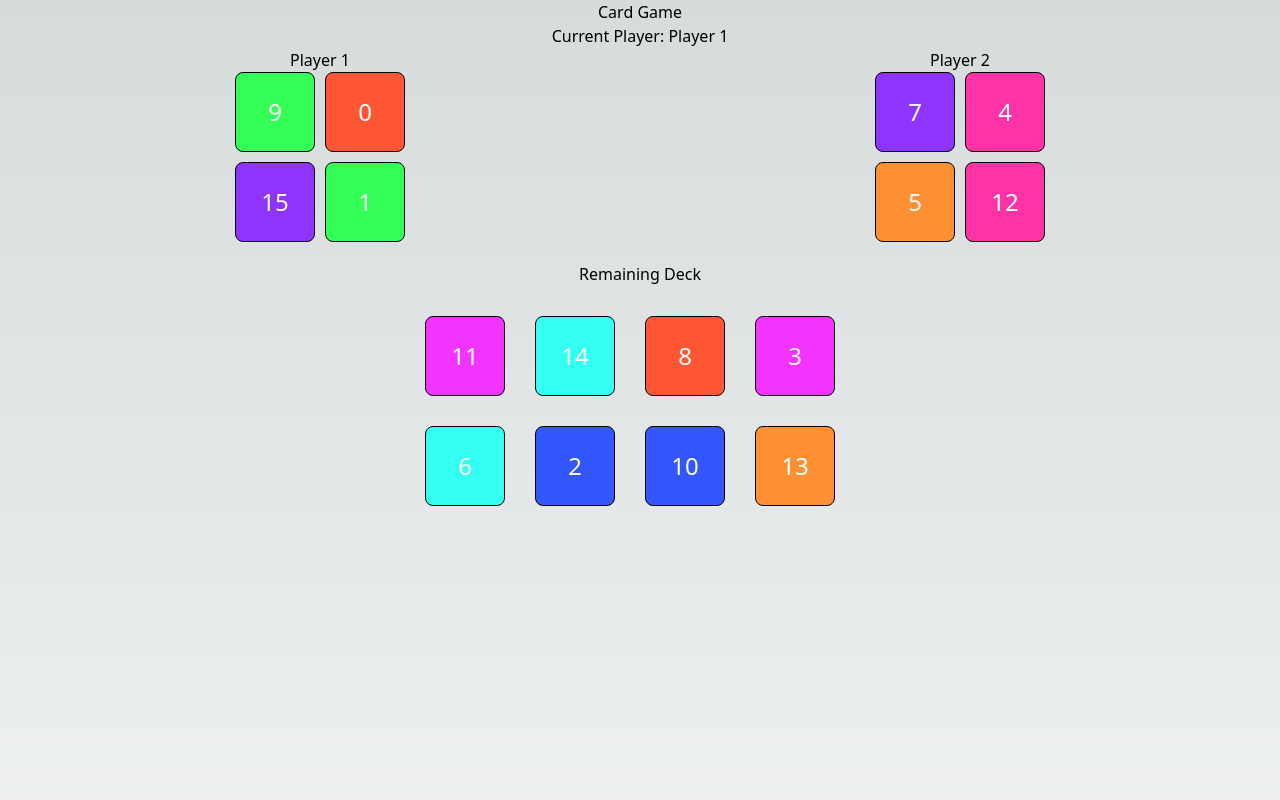
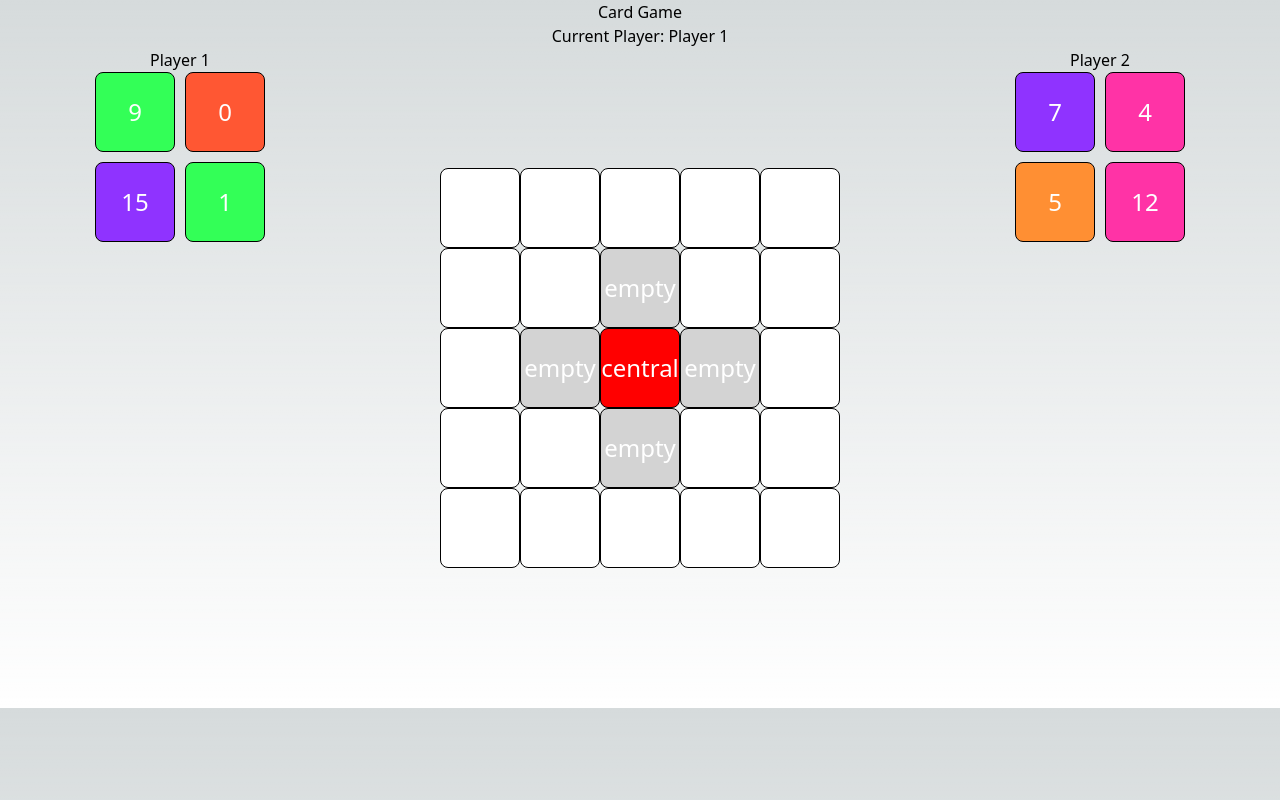
Before and after one commit to TendosBG/MonkeyWars, a React (Vite) app in the folder packages/site/: page / in a window 1280 px wide. Shown: the top 800 px of the page. Built offline with nearby package versions, Linux system fonts and the light colour scheme; what wagmi would draw is missing.

Commit message:
voila le push

```diff
--- a/packages/site/src/components/game/gameComponents/App.jsx
+++ b/packages/site/src/components/game/gameComponents/App.jsx
@@ -36,6 +36,7 @@ function App() {
   const [player1Cards, setPlayer1Cards] = useState([]);
   const [player2Cards, setPlayer2Cards] = useState([]);
   const [currentPlayer, setCurrentPlayer] = useState(1);
+  const [selectedCard, setSelectedCard] = useState(null);
 
   useEffect(() => {
     const initialDeck = generateCards();
@@ -58,8 +59,8 @@ function App() {
     });
 
     setDeck((prevDeck) => prevDeck.slice(0, -1)); // Remove the last card from the deck
+    setCurrentPlayer((prevPlayer) => (prevPlayer === 1 ? 2 : 1)); // Switch turns
     game();
-    setCurrentPlayer((prevPlayer) => (prevPlayer === 1 ? 2 : 1)); // Switch turns
   };
 
   return (
@@ -79,6 +80,8 @@ function App() {
             ))}
           </div>
         </div>
+        <Matrix /> {/* Inclure le composant Matrix */}
+
         <div className="player">
           <h2>Player 2</h2>
           <div className="hand">
@@ -92,7 +95,7 @@ function App() {
           </div>
         </div>
       </div>
-      <div className="deck">
+      {/* <div className="deck">
         <h2>Remaining Deck</h2>
         <div className="grid">
           {deck.map((card) => (
@@ -100,7 +103,7 @@ function App() {
           ))}
         </div>
       </div>
-      <Matrix /> {/* Inclure le composant Matrix */}
+      <Matrix /> */}
     </div>
   );
 }
```
